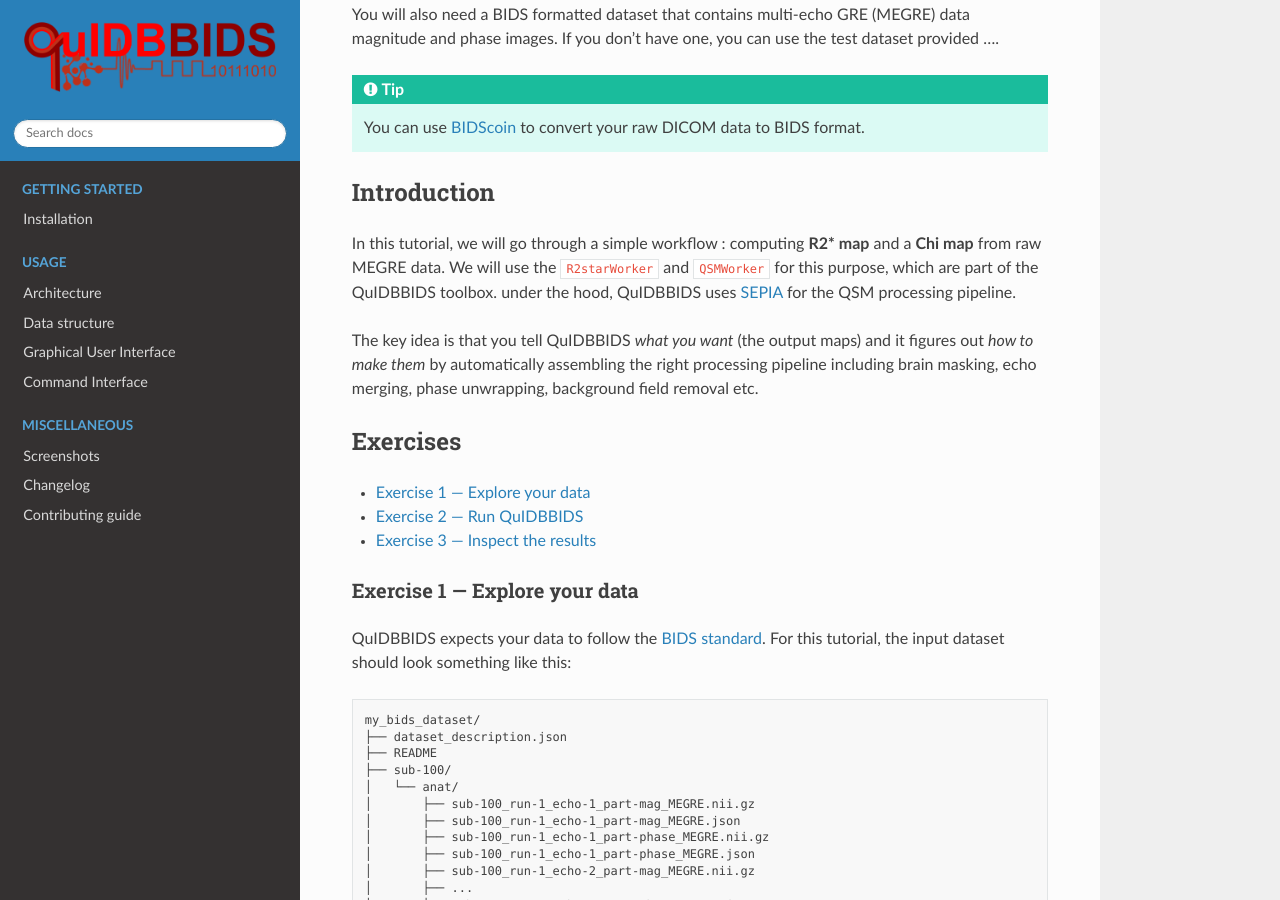
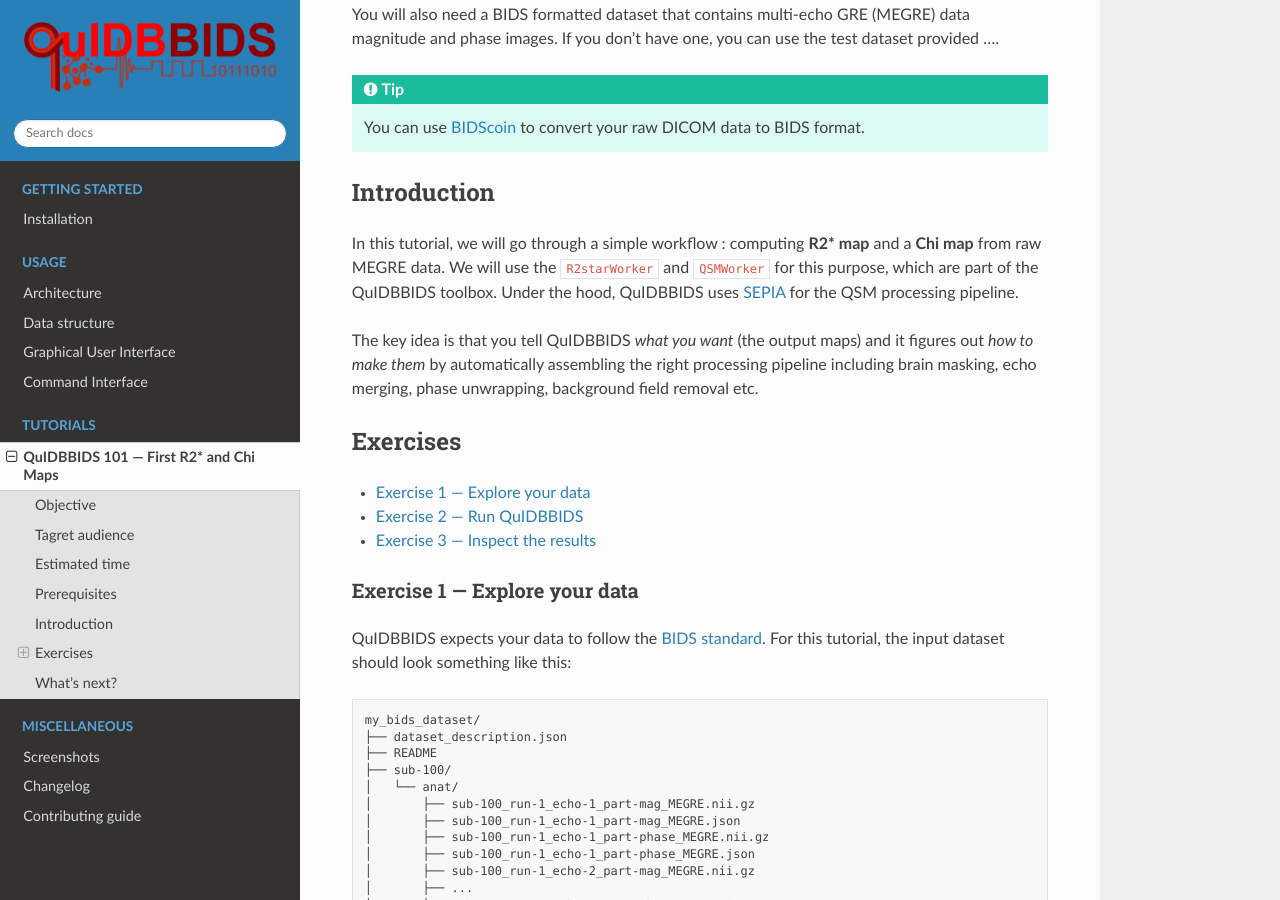
Before and after one commit to Donders-Institute/quidbbids, a Sphinx documentation site: the page built from docs/tutorial/quidbbids_101.rst, in a window 1280 px wide and 900 px high, scrolled down 843 px. Built offline with Sphinx 7.4.7 and the Read the Docs theme 3.1.0, drawn with Linux system fonts in a browser that asks for light colours; pages that are not in the unit, such as notebooks, are missing from menus.

Commit message:
update-tutorial

```diff
--- a/docs/tutorial/quidbbids_101.rst
+++ b/docs/tutorial/quidbbids_101.rst
@@ -41,7 +41,7 @@
 ------------
 In this tutorial, we will go through a simple workflow : computing **R2* map** and a **Chi map** from raw MEGRE data.
 We will use the ``R2starWorker`` and ``QSMWorker`` for this purpose, which are part of the QuIDBBIDS toolbox.
-under the hood, QuIDBBIDS uses `SEPIA <https://sepia-documentation.readthedocs.io>`__ for the QSM processing pipeline.
+Under the hood, QuIDBBIDS uses `SEPIA <https://sepia-documentation.readthedocs.io>`__ for the QSM processing pipeline.
 
 The key idea is that you tell QuIDBBIDS *what you want* (the output maps) and it figures out
 *how to make them* by automatically assembling the right processing pipeline including brain masking, echo merging, phase unwrapping,
```
Also changed, not shown: docs/index.rst (+8 -0 lines).
